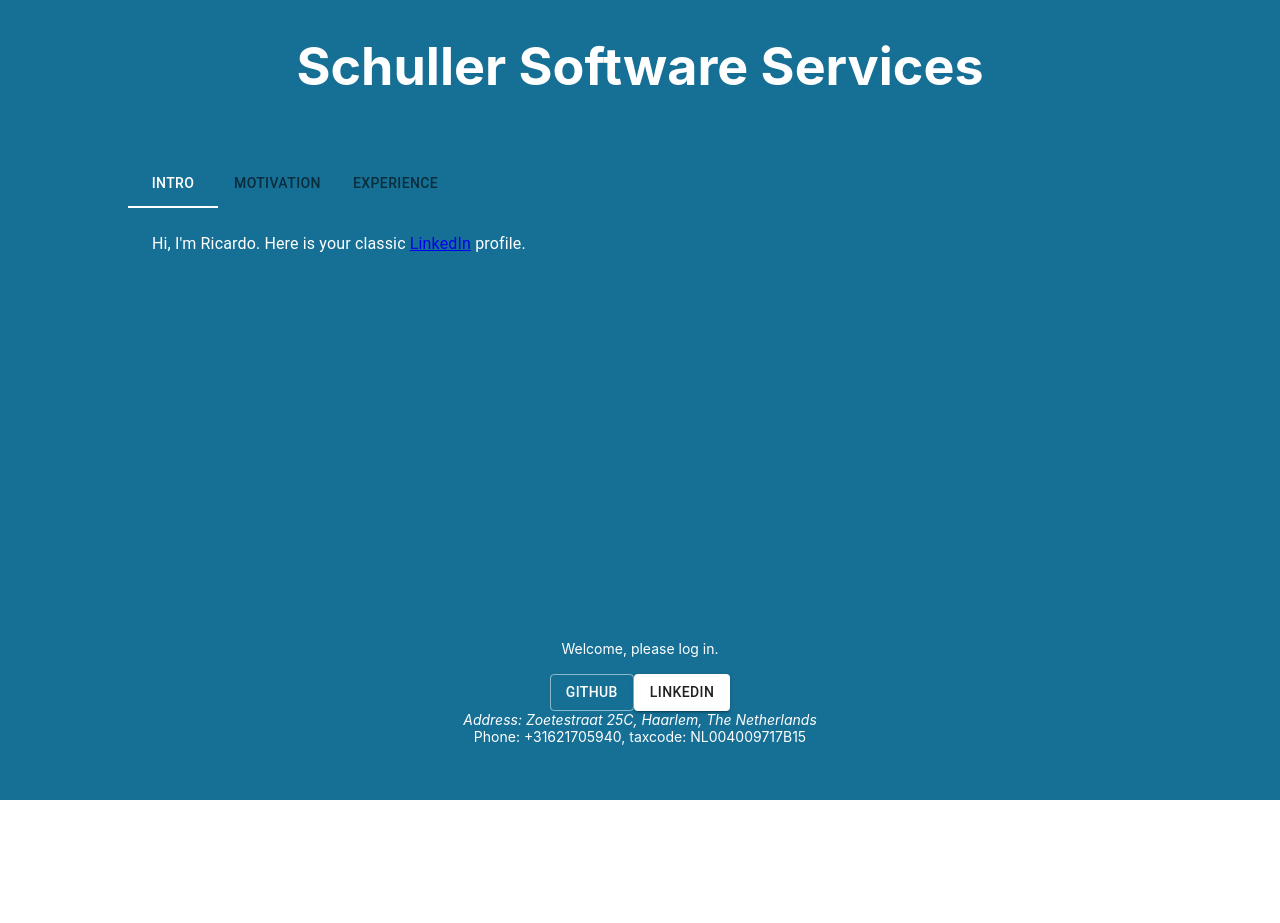
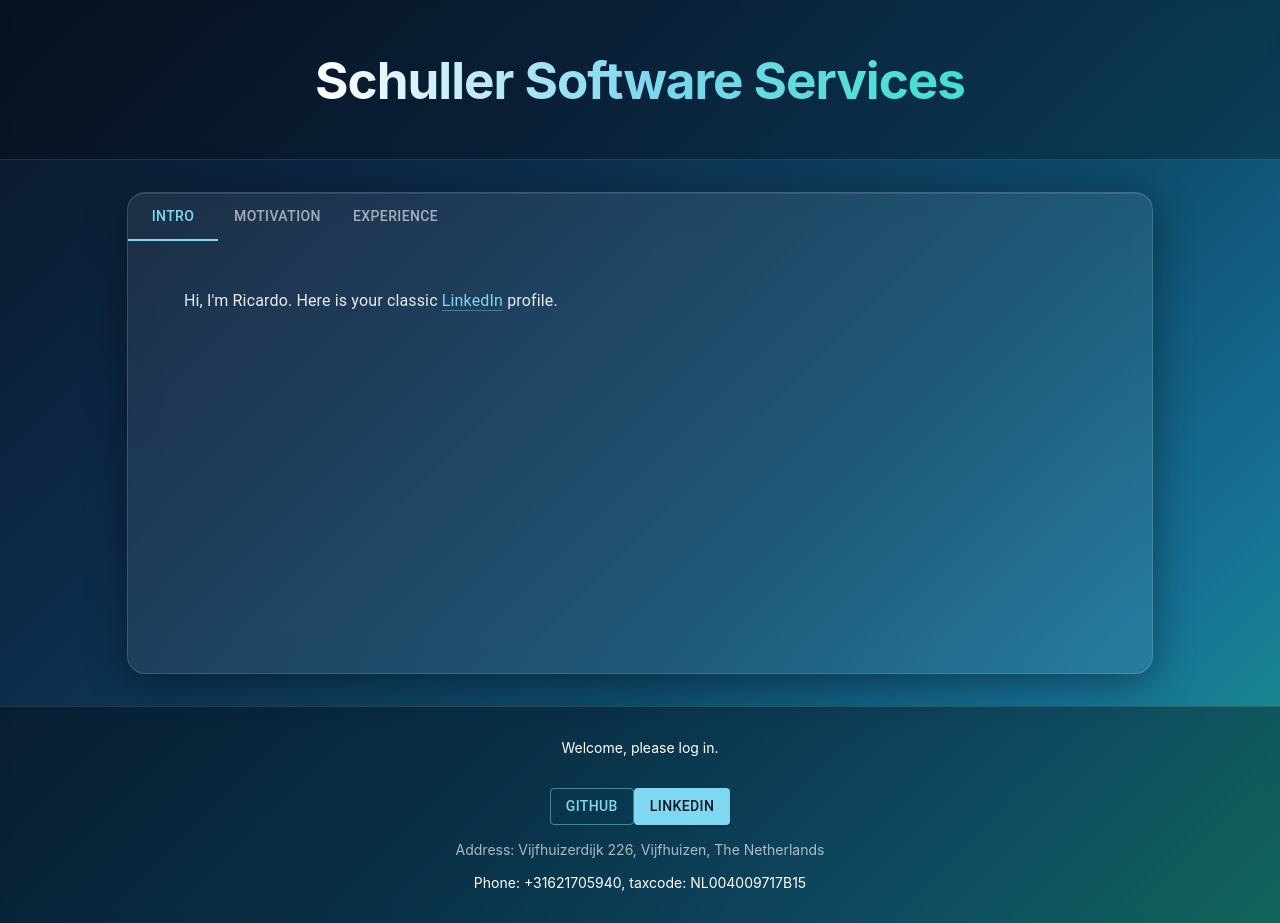
Before and after one commit to Riciardos/schullersoftwareservices, a React (Create React App) app in the folder frontend/schuller-software-services/: page / in a window 1280 px wide. Before the commit the page ends 800 px from the top, so only its background shows below. Built offline with nearby package versions, Linux system fonts and the light colour scheme; no server answers.

Commit message:
Redesign frontend with gradient background and glassmorphism card.
Replace flat blue with a navy-to-teal gradient, add frosted glass Section card,
gradient header text, updated MUI theme accents, and update address.

```diff
--- a/frontend/schuller-software-services/src/App.css
+++ b/frontend/schuller-software-services/src/App.css
@@ -1,25 +1,59 @@
 .App {
-  background-color: #167096;
+  background: linear-gradient(135deg, #0a1628 0%, #0d2b4a 30%, #0e4d6e 60%, #167096 80%, #1a9b8a 100%);
+  min-height: 100vh;
   text-align: center;
   color: white;
   display: flex;
   flex-direction: column;
   align-items: center;
-  justify-content: center;}
-
+  justify-content: flex-start;
+}
 
 .App-header {
   min-height: 20vh;
-  font-size: calc(10px + 2vmin);
+  display: flex;
+  align-items: center;
+  justify-content: center;
+  padding: 2rem 1rem;
+  width: 100%;
+  background: rgba(0, 0, 0, 0.25);
+  backdrop-filter: blur(6px);
+  border-bottom: 1px solid rgba(255, 255, 255, 0.12);
+  box-sizing: border-box;
+}
+
+.App-header h1 {
+  margin: 0;
+  font-size: clamp(1.8rem, 5vw, 3.2rem);
+  font-weight: 700;
+  letter-spacing: -0.02em;
+  background: linear-gradient(90deg, #ffffff 0%, #7dd8f0 50%, #40e0d0 100%);
+  -webkit-background-clip: text;
+  -webkit-text-fill-color: transparent;
+  background-clip: text;
 }
 
 .App-footer {
   min-height: 20vh;
+  flex: auto;
+  font-size: calc(10px + 0.5vmin);
+  padding: 2rem 1rem;
+  width: 100%;
+  background: rgba(0, 0, 0, 0.35);
+  backdrop-filter: blur(6px);
+  border-top: 1px solid rgba(255, 255, 255, 0.12);
+  display: flex;
+  flex-direction: column;
+  align-items: center;
+  gap: 1rem;
+  box-sizing: border-box;
+}
 
-  flex:auto;
-  font-size: calc(10px + 0.5vmin);
+.App-footer address {
+  color: rgba(255, 255, 255, 0.65);
+  font-style: normal;
 }
 
 .App-link {
-  color: lightcyan;
+  color: #7dd8f0;
 }
--- a/frontend/schuller-software-services/src/App.tsx
+++ b/frontend/schuller-software-services/src/App.tsx
@@ -28,7 +28,7 @@ function App() {
 							<Button variant="contained"
 									href="https://www.linkedin.com/in/ricardo-schuller-944750110">LinkedIn</Button>
 						</div>
-						<address>Address: Zoetestraat 25C, Haarlem, The Netherlands</address>
+						<address>Address: Vijfhuizerdijk 226, Vijfhuizen, The Netherlands</address>
 						Phone: +31621705940, taxcode: NL004009717B15
 					</footer>
 				</ThemeProvider>
--- a/frontend/schuller-software-services/src/components/TabPanel.css
+++ b/frontend/schuller-software-services/src/components/TabPanel.css
@@ -1,6 +1,19 @@
 .TabPanel {
     text-align: left;
     font-size: large;
-    color: white;
-    height: 150px;
+    color: rgba(255, 255, 255, 0.9);
+    min-height: 150px;
+    padding: 1.5rem 2rem;
+    line-height: 1.75;
 }
+
+.TabPanel a {
+    color: #7dd8f0;
+    text-decoration: none;
+    border-bottom: 1px solid rgba(125, 216, 240, 0.4);
+    transition: border-color 0.2s;
+}
+
+.TabPanel a:hover {
+    border-color: #7dd8f0;
+}
--- a/frontend/schuller-software-services/src/containers/Section.css
+++ b/frontend/schuller-software-services/src/containers/Section.css
@@ -1,4 +1,11 @@
 .Section {
     width: 80%;
     min-height: 60vh;
+    margin: 2rem auto;
+    background: rgba(255, 255, 255, 0.07);
+    backdrop-filter: blur(14px);
+    border-radius: 18px;
+    border: 1px solid rgba(255, 255, 255, 0.14);
+    box-shadow: 0 8px 40px rgba(0, 0, 0, 0.4), inset 0 1px 0 rgba(255, 255, 255, 0.1);
+    overflow: hidden;
 }
--- a/frontend/schuller-software-services/src/theme.tsx
+++ b/frontend/schuller-software-services/src/theme.tsx
@@ -1,19 +1,39 @@
 import {createTheme} from "@mui/material";
 
+const sharedPalette = {
+    primary: {
+        main: '#7dd8f0',
+        contrastText: '#0a1628',
+    },
+    secondary: {
+        main: '#40e0d0',
+    },
+};
 
 const lightTheme = createTheme({
     palette: {
-        mode: 'light',
-        primary: {
-            main: '#ffffff',
+        mode: 'dark',
+        ...sharedPalette,
+        background: {
+            paper: 'rgba(255,255,255,0.08)',
+        },
+        text: {
+            secondary: 'rgba(255,255,255,0.6)',
         },
     },
 });
 
-const darkTheme = createTheme( {
+const darkTheme = createTheme({
     palette: {
-        mode: 'dark'
-    }
+        mode: 'dark',
+        ...sharedPalette,
+        background: {
+            paper: 'rgba(255,255,255,0.06)',
+        },
+        text: {
+            secondary: 'rgba(255,255,255,0.55)',
+        },
+    },
 })
 
 const pickTheme = (useDarkMode: boolean) => {
```
